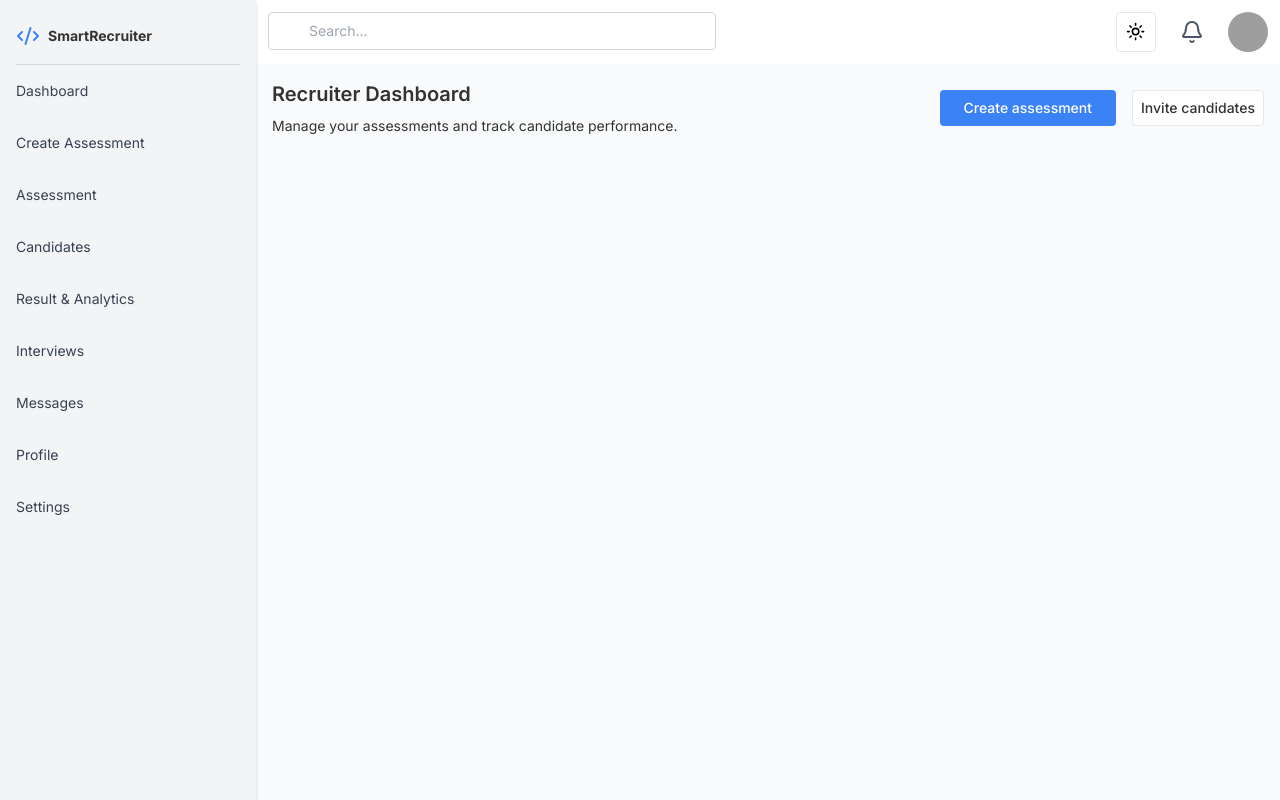
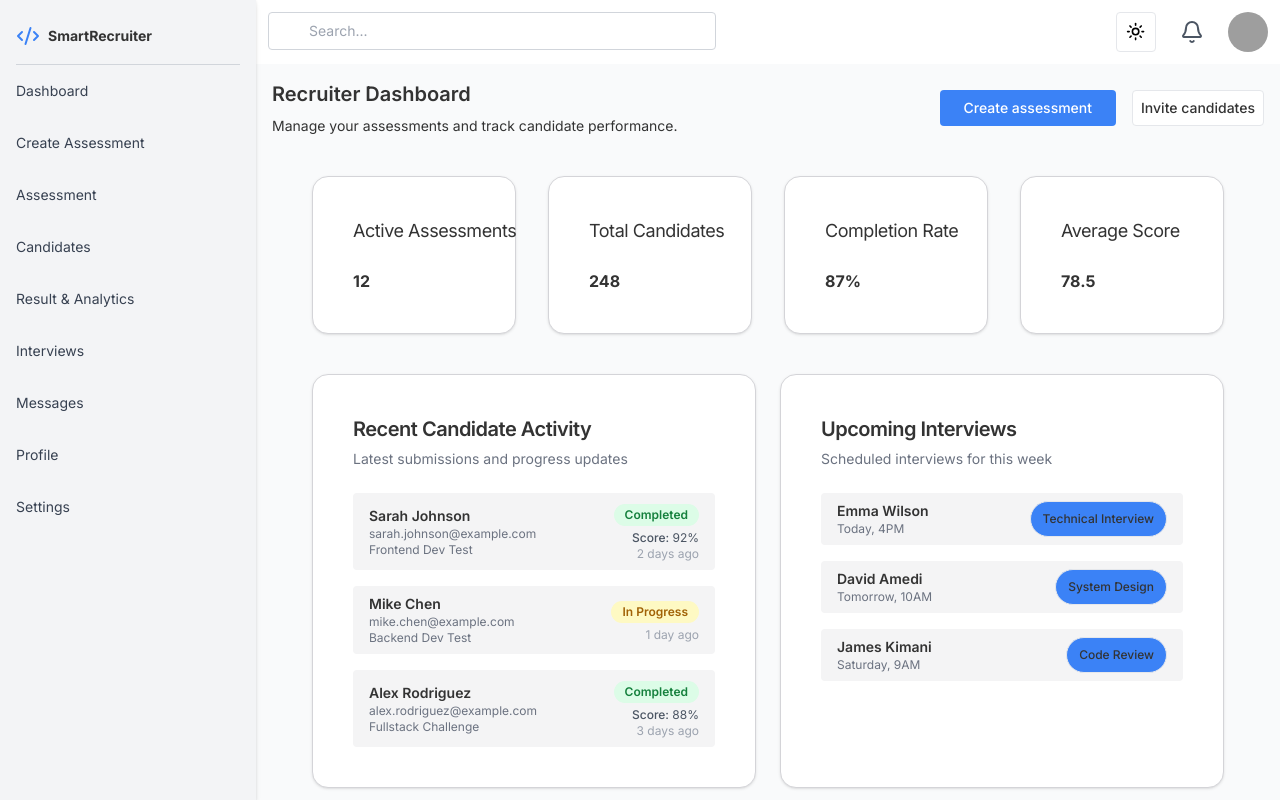
Before and after one commit to awuorochelle75/SmartRecruiter, a React (Vite) app in the folder client/: page /recruiterdashboard in a window 1280 px wide. Built offline with nearby package versions, Linux system fonts and the light colour scheme; grey boxes are pictures that could not be loaded.

Commit message:
adds features to my recruiter dashboard and modifies the link to recruiters dashboard in the sidebar

```diff
--- a/client/src/components/SidebarRecruiter.jsx
+++ b/client/src/components/SidebarRecruiter.jsx
@@ -18,7 +18,7 @@ export default function SidebarRecruiter(){
 
       <ul className="space-y-8 text-gray-700 text-md text-sm ">
         <li>
-          <Link to="/recruiter/dashboard"  >
+          <Link to="/recruiterdashboard"  >
             Dashboard
           </Link>
         </li>
--- a/client/src/pages/Recruiter/RecruiterDashboard.jsx
+++ b/client/src/pages/Recruiter/RecruiterDashboard.jsx
@@ -2,6 +2,9 @@ import SidebarRecruiter from '../../components/SidebarRecruiter'
 import NavbarDashboard from '../../components/NavbarDashboard';
 import { Button } from '../../components/ui/button'
 import { Link } from 'react-router-dom'
+import { Card, CardHeader, CardTitle, CardDescription, CardContent } from '../../components/ui/card';
+import { Badge } from '../../components/ui/badge'
+
 
 export default function RecruiterDashboard(){
   return(
@@ -36,9 +39,175 @@ export default function RecruiterDashboard(){
       </Button>
     </div>
   </div>
+
+      <div className="relative grid grid-cols-1 md:grid-cols-4 gap-8 px-4 md:px-10 mt-10 mb-10">
+            <Card className="bg-white border border-zinc-300 rounded-2xl p-4 whitespace-nowrap transition duration-300 ease-in-out transform-gpu hover:scale-105 hover:shadow-2xl hover:z-[999] relative">
+
+                <CardHeader>
+                 <CardTitle className="text-accent-700 font-normal text-lg">Active Assessments</CardTitle>
+                </CardHeader>
+                  <CardContent className='font-bold'>
+                         12
+                </CardContent>
+              </Card>
+                <Card className="bg-white border border-zinc-300 rounded-2xl p-4 whitespace-nowrap transition duration-300 ease-in-out transform-gpu hover:scale-105 hover:shadow-2xl hover:z-[999] relative">
+
+                <CardHeader>
+                 <CardTitle className="text-accent-700 font-normal text-lg">Total Candidates</CardTitle>
+                </CardHeader>
+                  <CardContent className='font-bold'>
+                   248
+                </CardContent>
+              </Card>
+
+                <Card className="bg-white border border-zinc-300 rounded-2xl p-4 whitespace-nowrap transition duration-300 ease-in-out transform-gpu hover:scale-105 hover:shadow-2xl hover:z-[999] relative">
+
+                <CardHeader>
+                 <CardTitle className="text-accent-700 font-normal text-lg">Completion Rate</CardTitle>
+                </CardHeader>
+                  <CardContent className='font-bold'>
+                  87%
+                </CardContent>
+              </Card>
+                <Card className="bg-white border border-zinc-300 rounded-2xl p-4 whitespace-nowrap transition duration-300 ease-in-out transform-gpu hover:scale-105 hover:shadow-2xl hover:z-[999] relative">
+
+                <CardHeader>
+                 <CardTitle className="text-accent-700  font-normal text-lg">Average Score</CardTitle>
+                </CardHeader>
+                  <CardContent className='font-bold'>
+                    78.5
+                </CardContent>
+              </Card>
+           </div>
+
+
+
+          <div className="grid grid-cols-1 md:grid-cols-2 gap-6 px-4 md:px-10 mb-10">
+           <Card className="bg-white border border-zinc-300 rounded-2xl p-4 whitespace-nowrap transition duration-300 ease-in-out transform-gpu hover:scale-105 hover:shadow-2xl hover:z-[999] relative">
+            <CardHeader>
+             <CardTitle className='text-xl'>Recent Candidate Activity</CardTitle>
+              <CardDescription>Latest submissions and progress updates</CardDescription>
+            </CardHeader>
+
+             <CardContent className="space-y-4">
+              {[
+                 {
+                    name: "Sarah Johnson",
+                    email: "sarah.johnson@example.com",
+                    role: "Frontend Dev Test",
+                    status: "Completed",
+                    score: "92%",
+                   time: "2 days ago",
+               },
+              {
+                   name: "Mike Chen",
+                   email: "mike.chen@example.com",
+                   role: "Backend Dev Test",
+                   status: "In Progress",
+                   score: null,
+                   time: "1 day ago",
+               },
+             {
+                   name: "Alex Rodriguez",
+                   email: "alex.rodriguez@example.com",
+                   role: "Fullstack Challenge",
+                   status: "Completed",
+                   score: "88%",
+                   time: "3 days ago",
+             },
+                  ].map((candidate, i) => (
+       <div
+        key={i}
+        className="flex items-center justify-between bg-zinc-100 px-4 py-2 rounded-md"
+      >
+
+        <div>
+          <p className="font-semibold text-sm">{candidate.name}</p>
+          <p className="text-xs text-gray-500">{candidate.email}</p>
+          <p className="text-xs text-gray-500">{candidate.role}</p>
+        </div>
+
+        <div className="text-right">
+          <Badge
+            className={`mb-1 ${
+              candidate.status === "Completed"
+                ? "bg-green-100 text-green-700"
+                : "bg-yellow-100 text-yellow-700"
+            }`}
+          >
+            {candidate.status}
+          </Badge>
+          {candidate.status === "Completed" && (
+            <p className="text-xs text-gray-600">
+              <span className="font-medium">Score:</span> {candidate.score}
+            </p>
+          )}
+          <p className="text-xs text-gray-400">{candidate.time}</p>
+        </div>
+      </div>
+    ))}
+  </CardContent>
+</Card>
+
+
+ <Card className="bg-white border border-zinc-300 rounded-2xl p-4 whitespace-nowrap transition duration-300 ease-in-out transform-gpu hover:scale-105 hover:shadow-2xl hover:z-[999] relative">
+  <CardHeader>
+    <CardTitle className='text-xl'>Upcoming Interviews</CardTitle>
+    <CardDescription>Scheduled interviews for this week</CardDescription>
+  </CardHeader>
+  <CardContent className="space-y-4">
+    {[
+      { name: 'Emma Wilson', date: 'Today, 4PM', label: 'Technical Interview' },
+      { name: 'David Amedi', date: 'Tomorrow, 10AM', label: 'System Design' },
+      { name: 'James Kimani', date: 'Saturday, 9AM', label: 'Code Review' },
+    ].map((interview, i) => (
+      <div key={i} className="flex items-center justify-between bg-zinc-100 px-4 py-2 rounded-md">
+        <div>
+          <p className="font-semibold text-sm">{interview.name}</p>
+          <p className="text-xs text-gray-500">{interview.date}</p>
+        </div>
+        <Button asChild size="sm" variant="outline" className="text-xs rounded-full bg-primary">
+          <Link to="/signup">{interview.label}</Link>
+        </Button>
+      </div>
+    ))}
+  </CardContent>
+</Card>
+
+</div>
+
+
+<Card className="mx-4 md:mx-10 mb-10 bg-white border border-zinc-200 shadow-md rounded-2xl">
+  <CardHeader>
+    <CardTitle className='text-xl'>Assessment Performance Overview</CardTitle>
+    <CardDescription>Performance metrics across all active assessments</CardDescription>
+  </CardHeader>
+  <CardContent className="space-y-4">
+    {[
+      { title: 'Frontend Assessments', value: '85%' },
+      { title: 'Backend Assessments', value: '88%' },
+      { title: 'Full Stack Challenges', value: '72%' },
+    ].map((item, i) => (
+      <div key={i}>
+        <div className="flex justify-between mb-1">
+          <span className="text-sm font-medium">{item.title}</span>
+          <span className="text-sm text-gray-600">{item.value} avg</span>
+        </div>
+        <div className="w-full bg-gray-200 rounded-full h-2">
+          <div
+            className="bg-blue-600 h-2 rounded-full"
+            style={{ width: item.value }}
+          />
+        </div>
+      </div>
+    ))}
+  </CardContent>
+</Card>
+
 </div>
 
   </div>
+
     </div>
   );
 }
```
